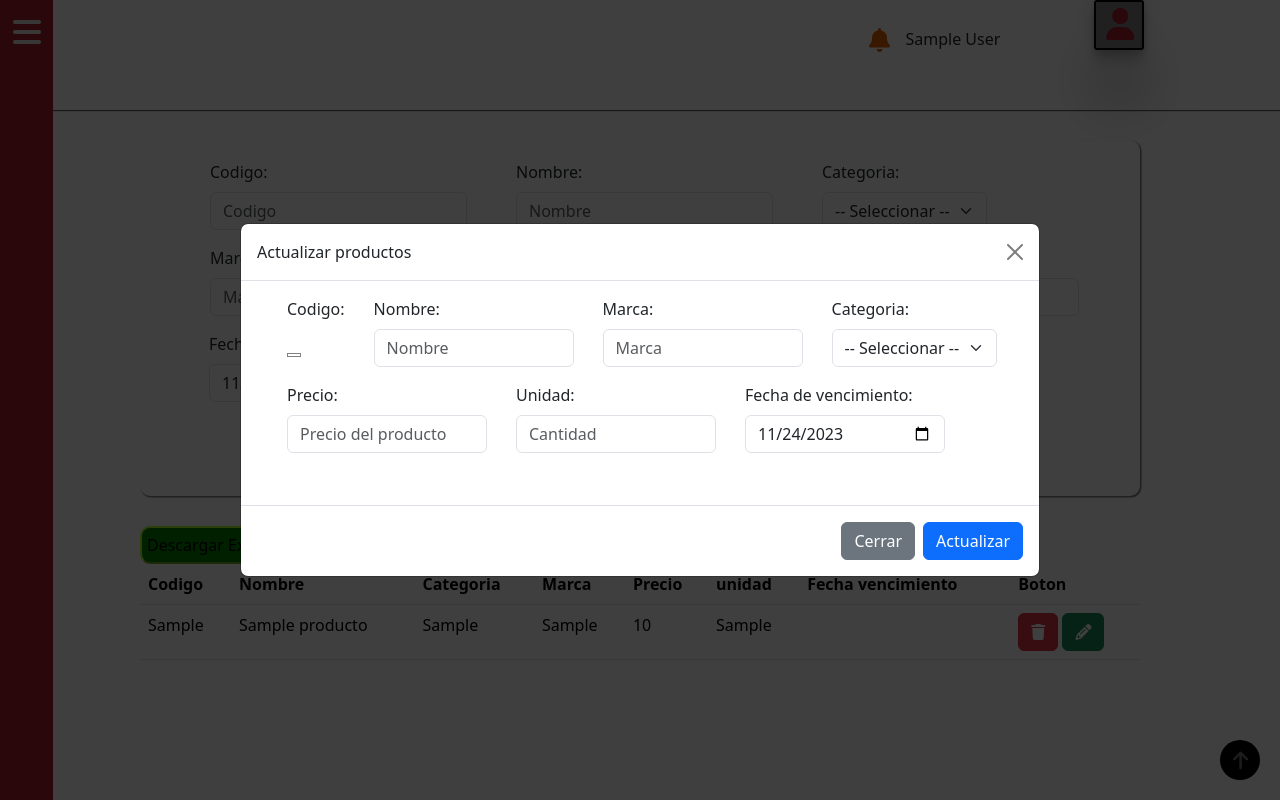
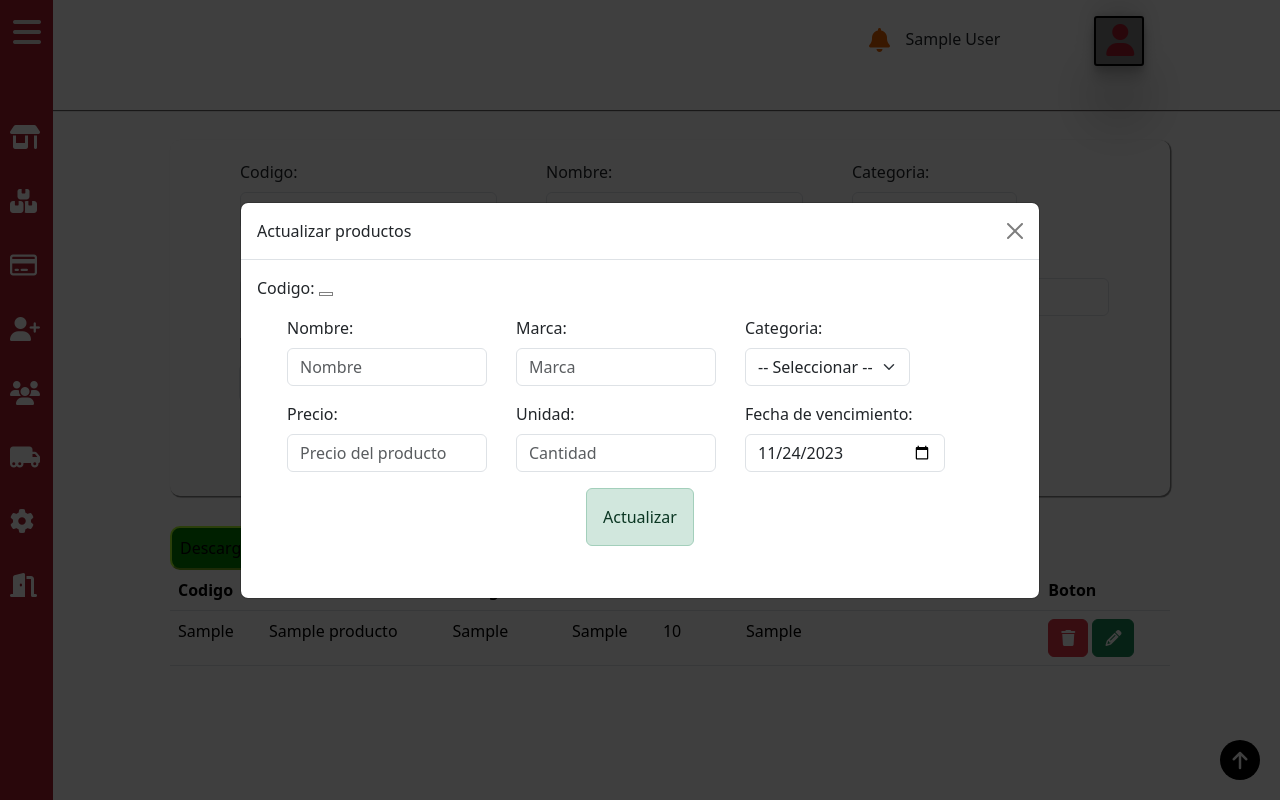
Before and after one commit to CardonaSam1997/sistemaGestionVentas, a PHP site: page /controlador/inventario.php in a window 1280 px wide, after a click that opens the changed part. Run offline with PHP 8.4, Linux system fonts and the light colour scheme; the visitor is signed in with stand-in values (Sample User, id 1); tables that the repository leaves empty or names only in its code hold one stand-in row (values such as "Sample post"); data that the repository does not hold is empty; some libraries are stand-ins or nearby versions.

Commit message:
Se agregaron mas titulos y se cambia por POO

```diff
--- /dev/null
+++ b/controlador/clientes.php
@@ -0,0 +1,5 @@
+<?php
+
+
+require_once("../vista/clientes.view.php");
+?>
--- /dev/null
+++ b/controlador/facturas.php
@@ -0,0 +1,5 @@
+<?php
+
+
+require_once("../vista/factura.view.php");
+?>
--- /dev/null
+++ b/controlador/proveedores.php
@@ -0,0 +1,5 @@
+<?php
+
+
+require_once("../vista/proveedor.view.php");
+?>
--- a/desafios.txt
+++ b/desafios.txt
@@ -3,7 +3,7 @@ dia 2: 2h
 dia 3: 8h
 dia 4: Se descanso
 dia 5: 4h
-dia 6:
+dia 6: 2h
 
 DESAFIOS DEL PROCESO
 1- a medida que iba construyendo la aplicacion, empece a ver distintas
--- /dev/null
+++ b/modelo/Pdf.php
@@ -0,0 +1,5 @@
+<?php
+
+
+
+?>
--- /dev/null
+++ b/vista/clientes.view.php
@@ -0,0 +1,5 @@
+<?php require_once("componentes/encabezado.php"); ?>
+    <main>
+        <h1>CLIENTES</h1>
+    </main>
+<?php require_once("componentes/piePagina.php"); ?>
--- a/vista/componentes/encabezado.php
+++ b/vista/componentes/encabezado.php
@@ -35,37 +35,53 @@
                     <ul id="lista">
                         <!-- a PELEAR NUEVAMENTE CON LOS PUNTOS :/ -->
                         <a href="menuPrincipal.php?pagina=Menú principal">
-                            <li>
+                            <li class="cont-lista">
                                 <i class="fa-solid fa-shop fa-xl" ></i>
-                                Menu principal
+                                <p> Menu principal</p>
                             </li>
                         </a>
-                        <a href="inventario.php?pagina=productos">
-                            <li>
-                                <i class="fa-solid fa-bag-shopping fa-xl"></i>
-                                Productos
+                        <a href="inventario.php?pagina=Inventario">
+                            <li class="cont-lista">
+                            <i class="fa-solid fa-boxes-stacked fa-xl"></i>
+                                <p> Productos</p>
+                            </li>
+                        </a>
+                        <a href="facturas.php?pagina=Facturas">
+                            <li class="cont-lista">
+                                <i class="fa-regular fa-credit-card fa-xl"></i>
+                                <p> Facturas </p>
+                            </li>
+                        </a>
+                        <a href="clientes.php?pagina=Clientes">
+                            <li class="cont-lista">
+                                <i class="fa-solid fa-user-plus fa-xl"></i>
+                                <p> Clientes</p>
                             </li>
                         </a>
                         <a href="empleados.php?pagina=empleados">
-                            <li>
+                            <li class="cont-lista">
                                 <i class="fa-solid fa-users fa-xl"></i>
-                                Empleados
+                                <p> Empleados</p>
+                            </li>
+                        </a>
+                        <a href="proveedores.php?pagina=Proveedores">
+                            <li class="cont-lista">
+                            <i class="fa-solid fa-truck-moving fa-xl"></i>
+                                <p> Proveedores</p>
                             </li>
                         </a>
                         <a href="configuracion.php?pagina=Configuración">
-                            <li>
+                            <li class="cont-lista">
                                 <i class="fa-solid fa-gear fa-xl"></i>
-                                Configuración
+                               <p> Configuración</p>
                             </li>
                         </a>
-                        <form action="<?php echo htmlspecialchars($_SERVER['PHP_SELF']); ?>" method="GET"><!-- AGREGAR input para enviar cerrar sesion por url -->
-                            <li>
-                                <button type="submit" name="cerrar" class="cerrar" value="cerrar">
-                                    <i class="fa-solid fa-door-open fa-xl" style="color: #ffffff;"></i>
-                                    Cerrar sesión
-                                </button>
+                        <a href="">
+                            <li class="cont-lista">
+                                <i class="fa-solid fa-door-open fa-xl" style="color: #ffffff;"></i>
+                                <p>Cerrar sesión </p>
                             </li>
-                        </form>
+                        </a>
                     </ul>
                 </div>
                 <div id="menuHamburg">
--- a/vista/componentes/piePagina.php
+++ b/vista/componentes/piePagina.php
@@ -1,6 +1,6 @@
     <div class="subir">
         <a href="#menu">
-            <i class="fa-solid fa-arrow-up fa-beat-fade fa-lg" style="color: #ffffff;"></i>
+            <i class="fa-solid fa-arrow-up fa-lg" style="color: #ffffff;"></i>
         </a>
     </div>
     <footer>
@@ -11,7 +11,7 @@
         </div>
     </footer>
 
-
+    <!-- NODEBEMOS TENER VARIOS JS, SOLO UNO -->
     <script src="../vista/js/app.js"></script>
     <script src="../vista/js/graficos.js"></script>
 </body>
--- a/vista/css/estilos.css
+++ b/vista/css/estilos.css
@@ -1,4 +1,8 @@
 @import url('https://fonts.googleapis.com/css2?family=Roboto+Mono:wght@400;500;700&display=swap');
+
+ main{
+    padding-left: 60px;
+}
 
 .row {
     position: relative;
@@ -28,6 +32,10 @@ main .capa{
 .moverIzquierda{
     transform: translateX(-100%);
     transition: transform 2s ease;
+}
+
+.alert{
+    text-align: center;
 }
 
 .passw{
@@ -91,30 +99,53 @@ main .capa{
 }
 /* BARRA DESPLEGABLE */
 .menuDespl{
-    width: 53px;
-    height: 100%;
-    position: fixed;
+    width: 65px;
+    height: 2110px;
+    position: absolute;
     z-index: 999;
     background-color: #a51d2d;
+    top: 0;
     left: 0;
+    transition: 1s;
+    overflow: hidden;
+}
+
+#lista li, p{
+    list-style: none;
+    display: inline-block;
+}
+
+#lista li:hover{
+    background-color: #8d0c1b;
+}
+
+#lista li{
+    padding-left: 22px;
+    width: 200px;
+}
+
+#lista .cont-lista{
+    position: relative;
+}
+
+#lista .cont-lista p{
+    position: absolute;
+    left: -150px;
     transition: 1s;
 }
 
 .menuDespl ul{
-    list-style: none;
-    text-align: center;
-    margin-top: 150px;
+    margin-top: 100px;
     padding-left: 0;
-    position: fixed;
-    left: -200px;
+    left: -15px;
     transition: 1s;
+    background-color: #a51d2d;
 }
 
 .abrirLista{
     font-weight: bold;
-    margin-top: 10px;
     width: 200px;
-    left: 0px !important;/*!important*/
+    left: 70px !important;/*!important*/
     transition: 1s;
 }
 
@@ -123,7 +154,7 @@ main .capa{
     color: #ffff;
 }
 
-.menuDespl ul li{
+.menuDespl ul li:nth-child(1){
     font-weight: bold;
     margin-top: 10px;
     width: 200px;
@@ -184,8 +215,6 @@ main .capa{
     width: 1150px;
 }
 
-
-
 .cont-form{
     width: 1000px;
     margin: auto;
@@ -213,8 +242,13 @@ main .capa{
 .btnExcel{
     background-color: green;
     border-color: greenyellow;
-    padding: 5px;
+    padding: 8px;
     border-radius: 10px;
+}
+
+.btnExcel:hover{
+background-color: rgb(32, 153, 32);
+border-color: rgb(119, 185, 19);
 }
 
 /* BTN CERRAR SESION */
--- a/vista/empleados.view.php
+++ b/vista/empleados.view.php
@@ -86,8 +86,6 @@
                             <tr>
                                 <th scope="col">Codigo</th>
                                 <th scope="col">Nombre</th>
-                                <th scope="col">Correo</th>
-                                <th scope="col">Dirección</th>
                                 <th scope="col">Cargo</th>
                                 <th scope="col">Salario</th>
                                 <th scope="col">Fecha contratación</th>
@@ -97,10 +95,8 @@
                         <tbody>
                             <?php foreach($listaEmpleados as $empleado):?><!-- un checkBox para mostrar solo los activos hacer una mejora, solo mostrar los que estan activos-->
                                 <tr>
-                                    <td><?php echo $empleado['numero_empleado']; ?></td>
+                                    <td><?php echo $empleado['codigoEmpleado']; ?></td>
                                     <td><?php echo $empleado['nombre']; ?></td>
-                                    <td><?php echo $empleado['correo']; ?></td>
-                                    <td><?php echo $empleado['direccion']; ?></td>
                                     <td><?php echo $empleado['cargo']; ?></td>
                                     <td><?php echo $empleado['salario']; ?></td>
                                     <td><?php echo $empleado['fecha_contratacion']; ?></td>
--- /dev/null
+++ b/vista/factura.view.php
@@ -0,0 +1,5 @@
+<?php require_once("componentes/encabezado.php"); ?>
+    <main>
+        <h1>FACTURACION</h1>
+    </main>
+<?php require_once("componentes/piePagina.php"); ?>
--- a/vista/inventario.view.php
+++ b/vista/inventario.view.php
@@ -1,17 +1,16 @@
 <?php require_once("../controlador/ControladorEncabezado.php"); ?>
-    <main style="height: 900px;" id="inventario">
+    <main style="height: 1900px;" id="inventario">
         <div class="row">
             <div class="col-md-12" >
                 <div class="cont-form">
                     <!-- FORMULARIO PARA GUARDAR LOS PRODUCTOS -->
-                    <form action="<?php echo htmlspecialchars($_SERVER['PHP_SELF']); ?>" method="GET">
+                    <form action="<?php echo htmlspecialchars($_SERVER['PHP_SELF']); ?>" method="POST">
                         <div class="input-group">
                             <div class="mb-3">
                                 <label for="codigo" class="form-label">Codigo:</label>
                                 <input type="text" class="form-control" id="codigo" placeholder="Codigo" name="codigo" value="<?php if(isset($_GET['codigo']))  echo $_GET['codigo']; ?>">
                             </div>
-                            <!-- HAY QUE MIRAR LOS ESTILOS, para intentar cuadrar el margin de cada uno de los mb-3 -->
-                            <div class="mb-3"><!-- SI APLICO EL MARGIN-LEFT AQUI FUNCIONA, EN EL CSS NO -->
+                            <div class="mb-3">
                                 <label for="nombre" class="form-label">Nombre:</label>
                                 <input type="text" class="form-control" id="nombre" placeholder="Nombre" name="nombre" value="<?php if(isset($_GET['nombre']))  echo $_GET['nombre']; ?>">
                             </div>
@@ -40,19 +39,20 @@
                                 <label for="unidad" class="form-label">Unidad:</label>
                                 <input type="number" class="form-control" id="unidad" name="unidad" placeholder="Cantidad" value="<?php if(isset($_GET['unidad']))  echo $_GET['unidad']; ?>">
                             </div>
-                            <div class="mb-3">
-                                <label class="form-label">Fecha de vencimiento:</label>
-                                <input type="date" class="form-control" name="fechaV" value="<?php echo fechaHoy(); ?>">
+                            <div class="input-group">
+                                <div class="mb-3">
+                                    <label class="form-label">Fecha de vencimiento:</label>
+                                    <input type="date" class="form-control" name="fechaV" value="<?php echo fechaHoy(); ?>">
+                                </div>
                             </div>
                         </div>
                         <?php if(!empty($error)):?>
-                            <!-- quitar estilo y ponerlo en archivo.css -->
-                            <div class="alert alert-danger" role="alert" style="text-align: center;">
+                            <div class="alert alert-danger" role="alert">
                                 <?php echo $error;?>
                             </div>
                         <?php elseif(!empty($mss)): ?>
-                            <div class="alert alert-success" role="alert" style="text-align: center;">
-                                <?php echo $error;?>
+                            <div class="alert alert-success" role="alert">
+                                <?php echo $mss;?>
                             </div>
                         <?php endif; ?>
                         <div class="cont-btn">
@@ -62,10 +62,11 @@
                 </div>
             </div>
         </div>
+        <!-- TABLA -->
         <div class="row">
             <div class="col-md-12">
                 <div class="cont-table">
-                    <!-- Descargar excel -->
+                    <!-- DESCARGAR EXCEL -->
                     <form action="<?php echo htmlspecialchars($_SERVER['PHP_SELF']); ?>" method="POST">
                         <button class="btnExcel" type="submit" name="excel">Descargar Excel</button>
                     </form>
@@ -116,7 +117,7 @@
         </div>
     </main>
 
-    <!-- Modal -->
+    <!-- MODAL -->
     <div class="modal fade" id="staticBackdrop" data-bs-backdrop="static" data-bs-keyboard="false" tabindex="-1" aria-labelledby="staticBackdropLabel" aria-hidden="true">
         <div class="modal-dialog modal-lg modal-dialog-centered">
             <div class="modal-content">
@@ -128,12 +129,10 @@
                 <!-- CUERPO -->
                 <div class="modal-body">
                     <form action="<?php echo htmlspecialchars($_SERVER['PHP_SELF']); ?>" method="GET">
+                        <p>Codigo: </p>
+                        <button id="codigoProductoModal" value="codigoProductoModal" name="codigo" disabled style="background-color: white;border:1px solid grey;color:black;"></button>
                         <div class="input-group" >
-                            <div class="mb-3">
                                 <!-- EL CODIGO ES TRAIDO DEL BOTON QUE HAY EN LA TABLA -->
-                                <p>Codigo: </p>
-                                <button id="codigoProductoModal" value="codigoProductoModal" name="codigo" disabled style="background-color: white;border:1px solid grey;color:black;"></button>
-                            </div>
                             <div class="mb-3">
                                 <label for="nombre" class="form-label">Nombre:</label>
                                 <input type="text" class="form-control" id="nombre" placeholder="Nombre" name="nombre" value="<?php if(isset($_GET['nombre']))  echo $_GET['nombre']; ?>">
@@ -178,24 +177,12 @@
                                 <?php echo $error;?>
                             </div>
                         <?php endif; ?>
-                        <!-- PARA QUE SE ENVIE LA INFORMACION SIN QUE LA PAGINA
-                    SE REFRESQUE, ES NECESARIO USAR UN API Y ENVIAR LOS
-                VALORES POR JS A LA URL DE LA API QUE ME PERMITE HACER EL REGISTRO
-            POR MEDIO DE UN JASON QUE TENDRIA LAS CARACTERISTICAS DE MI OBTEJO (PRODUCTO, pero
-        ahora mismo no hare eso -->
                         <div class="cont-btn">
-                            <!-- <input type="submit" value="Actualizar" class="btn btn-dark" name="modificar">-->
+                            <input type="submit" value="Actualizar"  class="alert alert-success" role="alert" name="modificar">
                         </div>
-
-                </div>
-                <!-- PIE MODAL -->
-                <div class="modal-footer">
-                    <button type="button" class="btn btn-secondary" data-bs-dismiss="modal" id="cerrarModal">Cerrar</button>
-                        <button type="submit" class="btn btn-primary" name="modificar">Actualizar</button>
                     </form>
                 </div>
             </div>
         </div>
     </div>
-
 <?php require_once("componentes/piePagina.php"); ?>
--- a/vista/js/app.js
+++ b/vista/js/app.js
@@ -11,16 +11,16 @@ $( document ).ready(function(){
         //$(".capa").removeClass("main .capa");
 	});
 
-    let num = 0;
+    let abrir = true;
     $("#menuHamburg").click(function(){
-        if(num == 0){
+        if(abrir === true){
             $(".menuDespl").addClass("abrirMenuDespl");
-            $("#lista").addClass("abrirLista");
-            num = 1;
+            $(".cont-lista p").addClass("abrirLista");
+            abrir = false;
         }else{
             $(".menuDespl").removeClass("abrirMenuDespl");
-            $("#lista").removeClass("abrirLista");
-            num = 0;
+            $(".cont-lista p").removeClass("abrirLista");
+            abrir = true;
         }
 	});
 
--- a/vista/menu.view.php
+++ b/vista/menu.view.php
@@ -1,6 +1,4 @@
-<?php require_once("../controlador/ControladorEncabezado.php");
-
-$scripts; ?>
+<?php require_once("../controlador/ControladorEncabezado.php"); ?>
 <!-- DESDE AQUI -->
     <main id="menuPrincipal">
         <div class="row">
```
Also changed, not shown: controlador/inventario.php (+35 -27 lines), modelo/Productos.php (+27 -10 lines), modelo/Proveedor.php (added, +46 -0 lines), tareas.txt (+11 -0 lines), vista/proveedor.view.php (added, +36 -0 lines), 1 other file.
